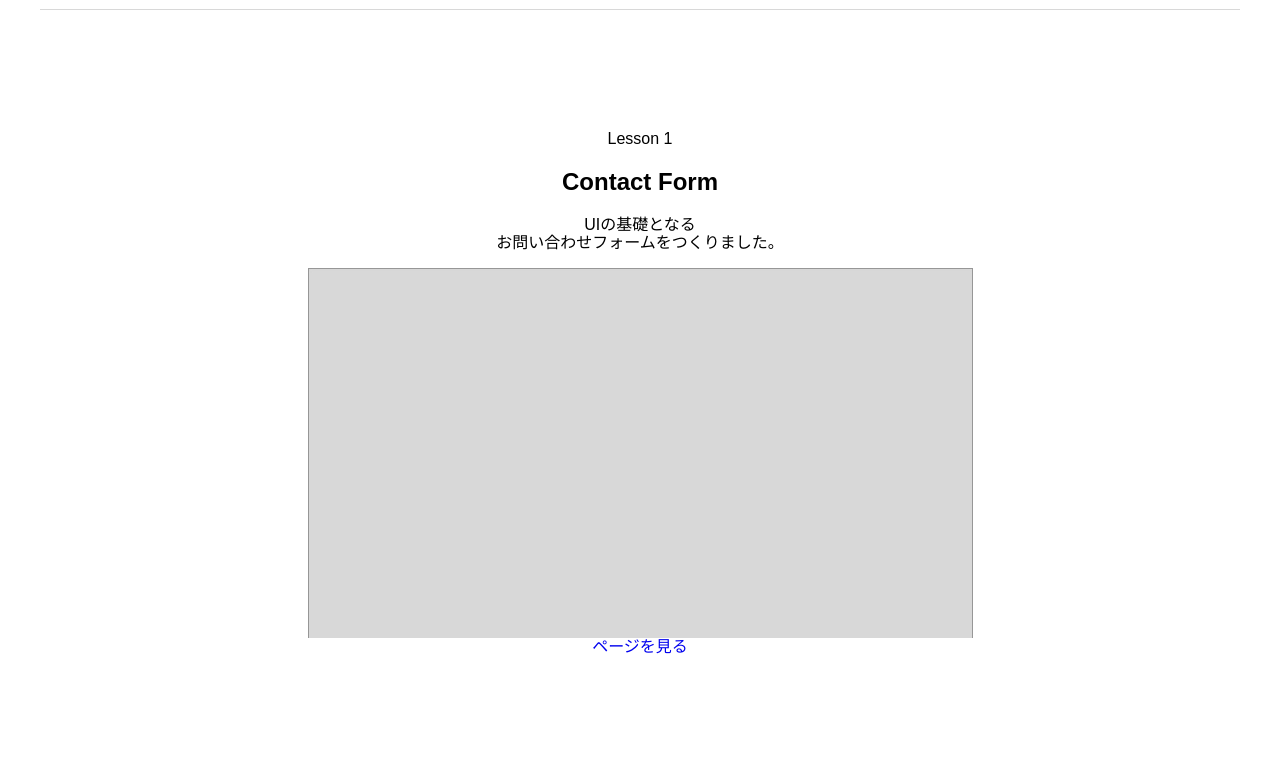
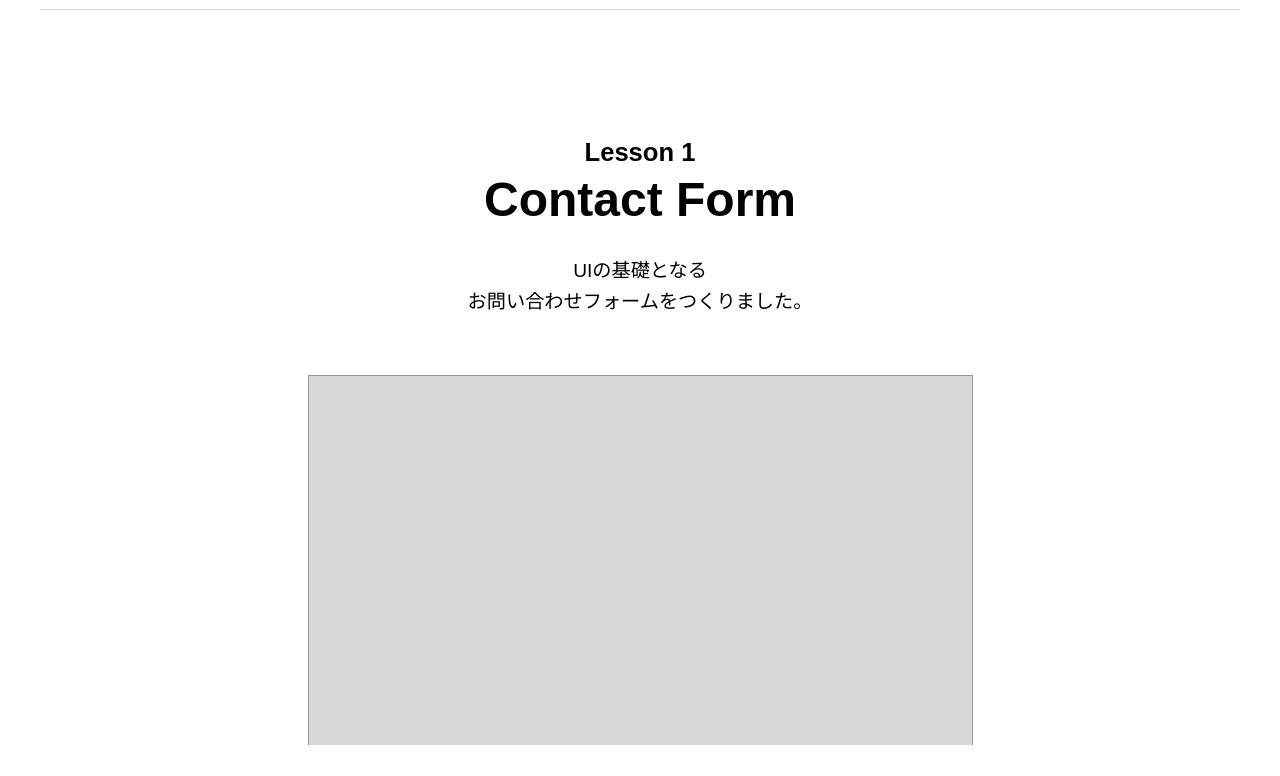
Before and after one commit to ayaoriko/vue_practice, a website: page pug/index.pug in a window 1280 px wide. Shown: the part 740-1516 px from the top of the page. Drawn offline with nearby package versions, Linux system fonts and the light colour scheme; files that its build step writes are made by us from their sources; files whose address does not match are found by name.

Commit message:
トップページコーディング

```diff
--- a/pug/index.pug
+++ b/pug/index.pug
@@ -25,9 +25,9 @@ html(lang="ja")
             div.lesson_sub-title Lesson 1
             h2.lesson_title Contact Form
             p.lesson_detail UIの基礎となる<br class="pc">お問い合わせフォームをつくりました。
-            figure.lesson_img-wrap(style='background-image: url(/img/lesson_image.jpg);')
+            figure.lesson_img-wrap(style='background-image: url(img/lesson_image.jpg);')
               im
-            div.botton-wrap
-              a.base-botton(href="#") ページを見る
+            div.button_wrap
+              a.button_base(href="#") ページを見る
     +footer('ayaoriko')
     script(src="js/index.js")
--- a/scss/style.scss
+++ b/scss/style.scss
@@ -20,7 +20,7 @@ a{
     max-width: $width_pc;
     margin: auto;
     .article &{
-        padding: 120px 0;
+        padding: 8em 0;
     }
 }
 
@@ -43,11 +43,10 @@ $header_height: 50px;
         height: $header_height;
     }
     &_logo-block{
-        @include flex_items-center;
-        &_ico{
-            margin-right: 24px;
-            width: 30px;
-        }
+        align-items: center;
+        display: grid;
+        grid-template-columns: 30px 30px;
+        column-gap: 1em;
         img{
             width: 100%;
         }
@@ -70,6 +69,9 @@ $header_height: 50px;
     padding-top: $header_height ;
     z-index: 1;
     position: relative;
+    .article{
+        border-bottom: 1px solid #D8D8D8;
+    }
 }
 
 .main-visual{
@@ -108,6 +110,21 @@ $header_height: 50px;
     &_inner{
         text-align: center;
     }
+    &_title{
+        font-weight: 600;
+        margin: 0;
+        font-size: 3em;
+    }
+    &_sub-title{
+        font-size: 1.6em;
+        font-weight: 600;
+        margin-bottom: .2em;
+    }
+    &_detail{
+        font-size: 1.2em;
+        line-height: 1.6;
+        margin: 1.5em 0 3em;
+    }
     &_img-wrap{
         width: 665px;
         height: 370px;
@@ -115,3 +132,21 @@ $header_height: 50px;
         margin: auto;
     }
 }
+.button{
+    &_base{
+        display: inline-block;
+        background: $col_base;
+        padding: 1em 3.2em;
+        border-radius: 1.6em;
+        color: $col_bg;
+    }
+    &_wrap{
+        margin-top: 3em;
+    }
+}
+
+.footer{
+    padding: 1em 0;
+    text-align: center;
+
+}
```
Also changed, not shown: css/style.css, index.html, index2.html.
